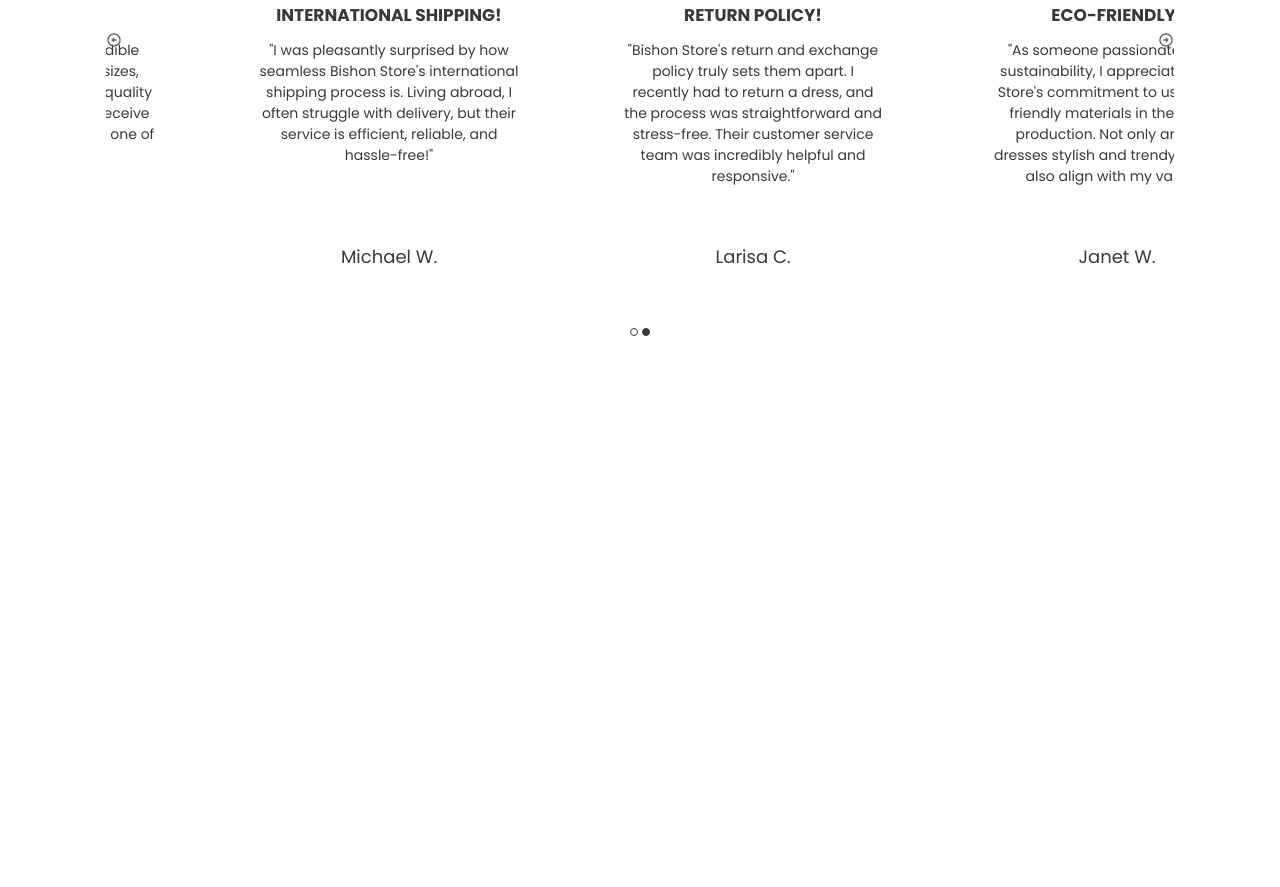
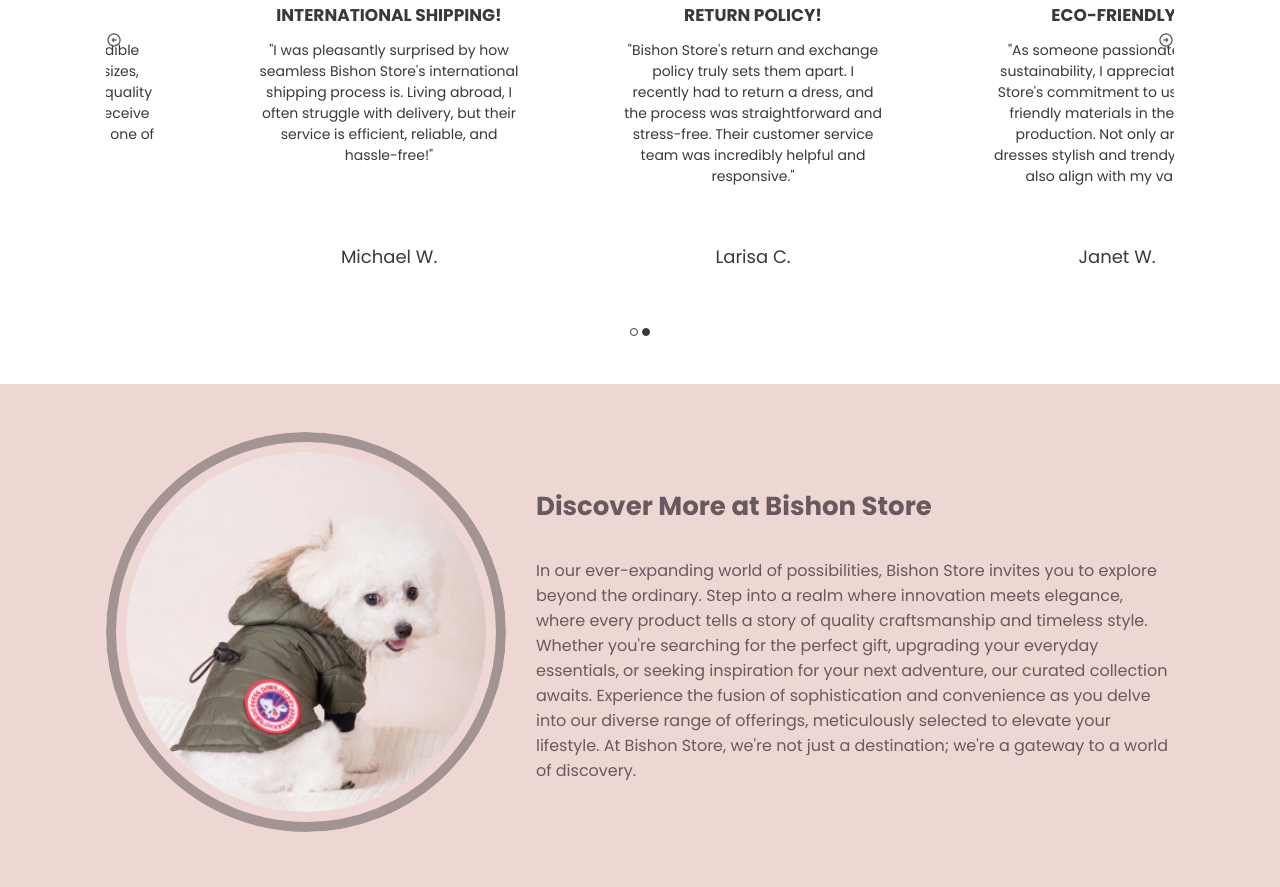
Before and after one commit to dunjans10/bishon-shop, a plain HTML site: page index.html in a window 1280 px wide. Shown: the part 2785-3672 px from the top of the page. Before the commit the page ends 3169 px from the top, so only its background shows below. Drawn offline with nearby package versions, Linux system fonts and the light colour scheme.

Commit message:
Adding section above footer

```diff
--- a/index.html
+++ b/index.html
@@ -576,6 +576,18 @@
       <div class="rev-dots"></div>
     </div>
   </section>
+
+  <section class="about">
+    <div class="container about_box">
+      <div class="image_about">
+      <img  src="images/about.webp" alt="about_img" class="about_img">
+    </div>
+      <div>
+        <h3 class="about_title">Discover More at Bishon Store</h3>
+        <p class="about_description">In our ever-expanding world of possibilities, Bishon Store invites you to explore beyond the ordinary. Step into a realm where innovation meets elegance, where every product tells a story of quality craftsmanship and timeless style. Whether you're searching for the perfect gift, upgrading your everyday essentials, or seeking inspiration for your next adventure, our curated collection awaits. Experience the fusion of sophistication and convenience as you delve into our diverse range of offerings, meticulously selected to elevate your lifestyle. At Bishon Store, we're not just a destination; we're a gateway to a world of discovery.</p>
+      </div>
+    </div>
+  </section>
   <script src="https://cdn.jsdelivr.net/npm/swiper@8/swiper-bundle.min.js"></script>
   <script src="script.js"></script>
 </body>
--- a/style.css
+++ b/style.css
@@ -813,3 +813,45 @@
      left: 20%;
     }
 }
+
+/* About */
+
+.about{
+  background-color: var(--bg-color);
+  padding: 3rem 0;
+}
+
+h3.about_title {
+  margin-bottom: 2rem;
+  font-size: 26px;
+}
+.about_box{
+  display: flex;
+  justify-content: space-between;
+  align-items: center;
+  gap: 30px;
+}
+
+img.about_img {
+  width: 400px;
+  height: 400px;
+  object-fit: cover;
+  border: 10px solid var(--main-color);
+  border-radius: 50%;
+  padding: 10px;
+  outline: 2px solid var(--bg-color);
+
+}
+
+@media (max-width:820px) {
+  .about_box{
+    flex-direction: column-reverse;
+  }
+}
+
+@media (max-width:420px) {
+  img.about_img {
+    width: 300px;
+    height: 300px;
+  }
+}
```
Also changed, not shown: images/about.webp (added), script.js (line endings or trailing spaces).
